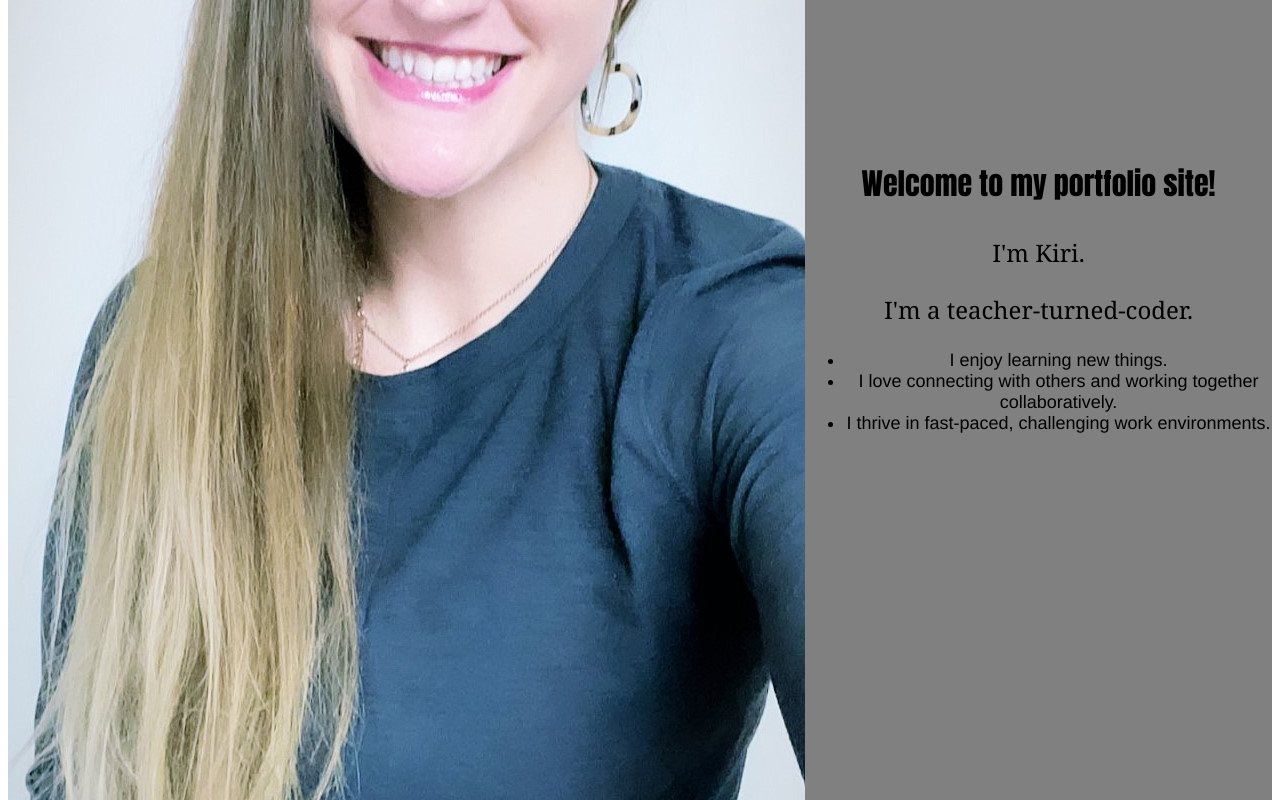
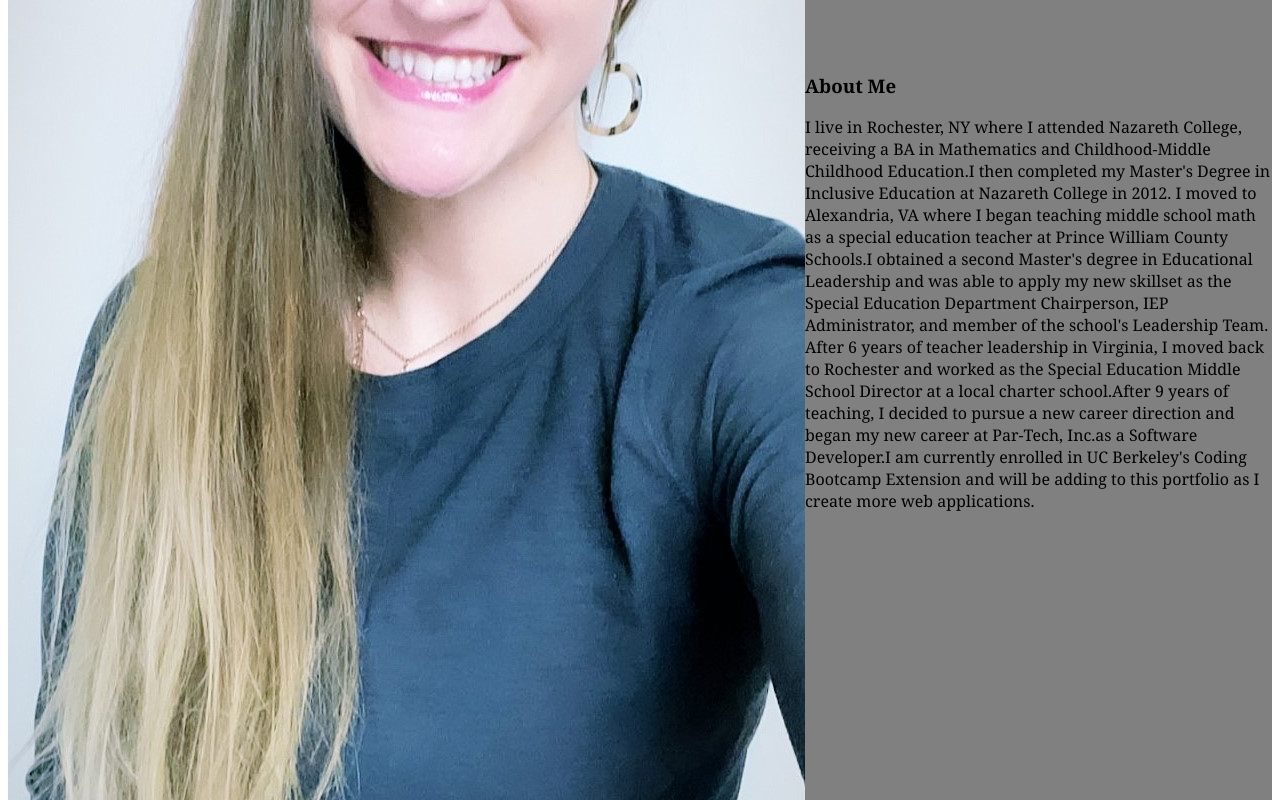
Before and after one commit to kiri-smith/react-portfolio, a React (Create React App) app in the folder react-portfolio/: page / in a window 1280 px wide. Shown: the part 760-1560 px from the top of the page. Built offline with nearby package versions, Linux system fonts and the light colour scheme.

Commit message:
update handlePageChange function

```diff
--- a/react-portfolio/src/components/AboutMe.js
+++ b/react-portfolio/src/components/AboutMe.js
@@ -15,33 +15,6 @@ function AboutMe() {
                                 <img src={Picture} alt="Kiri Smith" id="me"></img>
                             </div>
 
-                            <div class="card-stacked col lg10 m9 s12">
-                                <div class="card-content row">
-                                    <p class="text-one">
-                                        Welcome to my portfolio site!
-                                    </p>
-
-                                    <p class="text-two">
-                                        I'm Kiri.
-                                    </p>
-
-                                    <p class="text-two">
-                                        I'm a teacher-turned-coder.
-                                    </p>
-                                </div>
-                                <div class="row">
-                                    <ul class="text-four">
-                                        <li>I enjoy learning new things.</li>
-                                        <li>I love connecting with others and working together collaboratively.</li>
-                                        <li>I thrive in fast-paced, challenging work environments.</li>
-                                    </ul>
-                                </div>
-                            </div>
-
-                        </div>
-                    </div>
-                </div>
-
                             <div class="row card-stacked col lg10 m9 s12 background card">
                                 <h3>About Me</h3>
                                 <p> I live in Rochester, NY where I attended Nazareth College, receiving a BA in Mathematics and
@@ -57,6 +30,9 @@ function AboutMe() {
                                     currently enrolled in UC Berkeley's Coding Bootcamp Extension and will be adding to this
                                     portfolio as I create more web applications.</p>
                             </div>
+                        </div>
+                    </div>
+                </div>
             </main>
         </div>
     );
--- a/react-portfolio/src/components/Footer.js
+++ b/react-portfolio/src/components/Footer.js
@@ -7,7 +7,6 @@ function Footer() {
         <footer>
             <div class="contact-content">
                 <nav class="nav-wrapper nav-deets">
-                    <a href="#header" class="my-name">Kiri Smith</a>
                     <ul class="right">
                         <li><a href="https://www.linkedin.com/in/kiri-lynne-smith/" target="_blank" rel="noreferrer"
                             class="mid-place">LinkedIn</a></li>
--- a/react-portfolio/src/components/Header.js
+++ b/react-portfolio/src/components/Header.js
@@ -2,19 +2,18 @@ import React from 'react';
 import '../styles/App.css';
 //import 'https://cdnjs.cloudflare.com/ajax/libs/materialize/1.0.0/js/materialize.min.js'
 
-function Header(currentPage, handlePageChange) {
+function Header({currentPage, handlePageChange}) {
   return (
     <header>
       <nav class="navbar nav-custom">
         <div class="nav-wrapper nav-deets nav-specs">
           <h3 class="left my-name mid-place">Kiri Smith</h3>
           <ul class="right nav-links">
-            <li><a href="#about" onClick={() => handlePageChange('AboutMe')} class="mid-place" className={currentPage === 'AboutMe' ? 'nav-link active' : 'nav-link'}>About Me</a></li>
+            <li><a href="#about" onClick={() => handlePageChange('AboutMe')} className={currentPage === 'AboutMe' ? 'nav-link active' : 'nav-link'}>About Me</a></li>
 
-            <li><a href="#showcase" onClick={() => handlePageChange('MyWork')}
-              class="mid-place" className={currentPage === 'MyWork' ? 'nav-link active' : 'nav-link'}>Portfolio</a></li>
+            <li><a href="#showcase" onClick={() => handlePageChange('MyWork')} className={currentPage === 'MyWork' ? 'nav-link active' : 'nav-link'}>Portfolio</a></li>
 
-            <li><a href="#contact" onClick={() => handlePageChange('ContactMe')} class="mid-place" className={currentPage === 'ContactMe' ? 'nav-link active' : 'nav-link'}>Contact</a></li>
+            <li><a href="#contact" onClick={() => handlePageChange('ContactMe')} className={currentPage === 'ContactMe' ? 'nav-link active' : 'nav-link'}>Contact</a></li>
             <li><a href="https://docs.google.com/document/d/1SzBb4VCiBd2CpTjTw_3kWCL1-35twNHfK3aI_qe2C9A/edit?usp=sharing"
               target="_blank" rel="noreferrer" class="mid-place">Resumé</a></li>
           </ul>
```
Also changed, not shown: react-portfolio/package.json (line endings or trailing spaces). Lines whose indentation alone changed are shown as unchanged.
